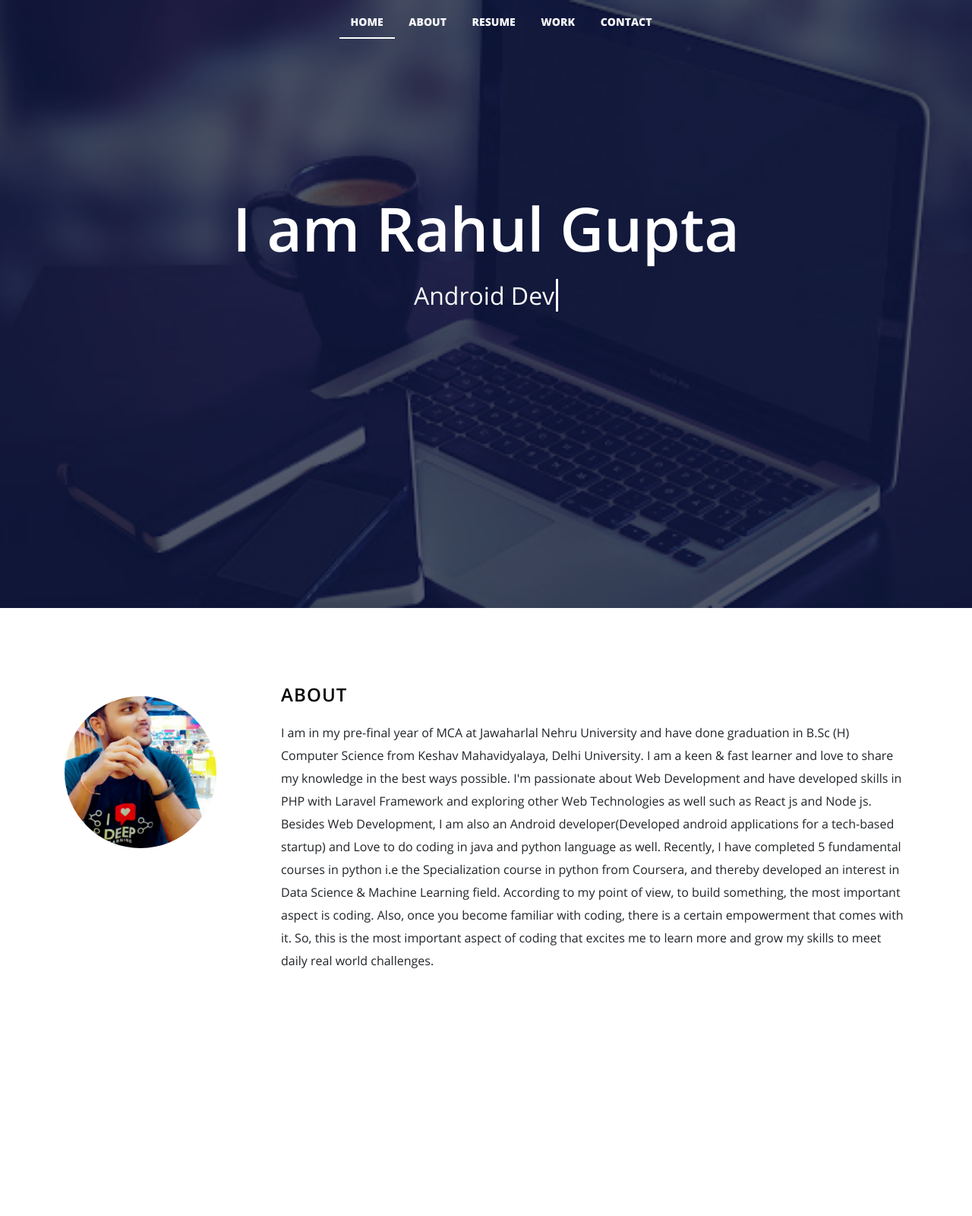
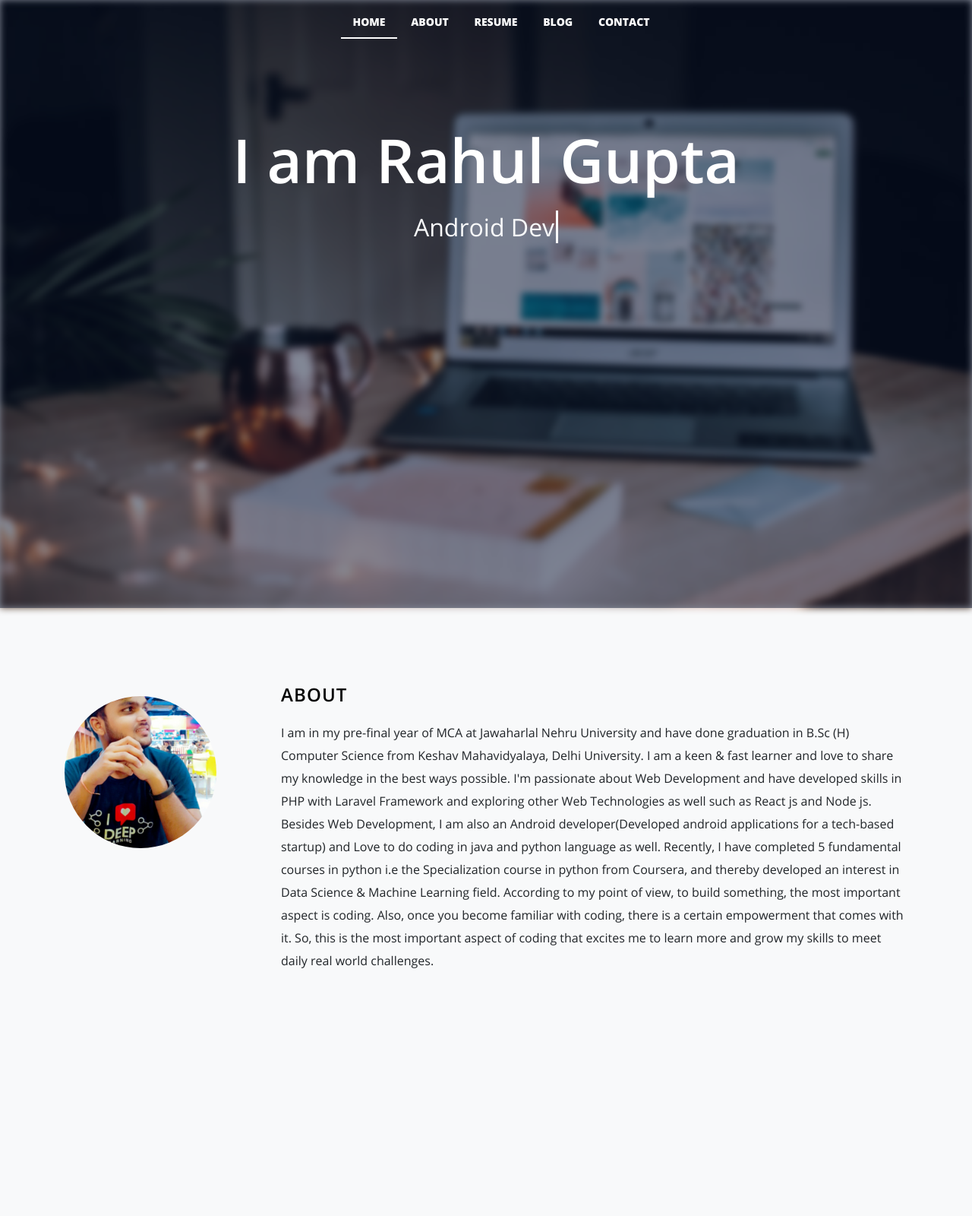
Before and after one commit to rahul26021999/portfolio, a plain HTML site: page index.html in a window 1280 px wide. Shown: the top 1600 px of the page at 76% size. Drawn offline with nearby package versions, Linux system fonts and the light colour scheme.

Commit message:
image and colors changed

```diff
--- a/index.html
+++ b/index.html
@@ -3,7 +3,8 @@
 <head>
     <meta charset="UTF-8">
     <meta name="viewport" content="width=device-width, initial-scale=1.0">
-    <title>Document</title>
+    <title>Rahul Gupta</title>
+    <link rel="stylesheet" href="https://cdnjs.cloudflare.com/ajax/libs/font-awesome/4.7.0/css/font-awesome.min.css">
     <link rel="stylesheet" href="https://stackpath.bootstrapcdn.com/bootstrap/4.3.1/css/bootstrap.min.css" integrity="sha384-ggOyR0iXCbMQv3Xipma34MD+dH/1fQ784/j6cY/iJTQUOhcWr7x9JvoRxT2MZw1T" crossorigin="anonymous">
     <link rel="stylesheet" href="stylesheet.css">
     <script src="https://code.jquery.com/jquery-3.2.1.min.js"></script>
@@ -16,23 +17,23 @@
         <li><a class="nav-item active" href="#home">Home</a></li>
         <li><a class="nav-item" href="#about">About</a></li>
         <li><a class="nav-item" href="#resume">Resume</a></li>
-        <li><a class="nav-item" href="#work">work</a></li>
-        <!-- <li class="nav-item"><a href="#blogs">Blog</a></li> -->
+        <li><a href="#blog" class="nav-item" >Blog</a></li>
         <li><a class="nav-item" href="#contact">Contact</a></li>
     </ul>
    </nav>
-   <div class="parallax" id="home">
+   <div class="content-wrapper" id="home">
+       <div class="parallax"></div>
         <div class="inner-parallax">
-        <div class="title-wrapper">
-            <div class="title">I am Rahul Gupta</div>
-            <div class="subtitle typewrite" data-period="2000" data-type='[ "Web Developer", "Android Developer" ]'><span class="wrap"></span></div>
-        </div>
+            <div class="title-wrapper">
+                <div class="title">I am Rahul Gupta</div>
+                <div class="subtitle typewrite" data-period="2000" data-type='[ "Web Developer", "Android Developer" ]'><span class="wrap"></span></div>
+            </div>
         </div>
     </div>
-   <div class="content-wrapper" id="about">
+   <div class="content-wrapper content-padding" id="about">
        <div class="container">
         <div class="row">
-            <div class="col-sm-3 mt-3">
+            <div class="col-sm-3 mt-3 mb-3">
                 <img src="images/my.jpeg" width="200px" class="rounded-circle" alt="">
             </div>
             <div class="col-sm-9">
@@ -49,7 +50,7 @@
         </div>
        </div>
     </div>
-    <div class="content-wrapper" id="resume">
+    <div class="content-wrapper content-padding" id="resume">
         <div class="container">
             <div class="row">
                 <div class="col-sm-3"><h3 class="resume-title">Education</h3></div>
@@ -99,11 +100,17 @@
             </div>
         </div>
     </div>
-    <div class="content-wrapper" id="work">
-        work
+    <div class="content-wrapper content-padding" id="blog">
+        blog
     </div>
     <div class="content-wrapper" id="contact">
             contact
     </div>
+    <footer>
+        <a href="#" class="fa fa-facebook social-icon"></a>
+        <a href="#" class="fa fa-twitter social-icon"></a>
+        <a href="#" class="fa fa-linkedin social-icon"></a>
+        <p>Copyright 2021 Rahul Gupta <b style="font-size: 30px;">.</b> Made with <i class="fa fa-heart text-danger"></i> by Rahul Gupta</p>
+    </footer>
 </body>
 </html>
--- a/script.js
+++ b/script.js
@@ -57,9 +57,18 @@ $(document).ready(function(){
   });
 function scrollListner(){
   var scrollTop=$(document).scrollTop();
-  if (scrollTop > 10) {
-    $("nav").css("background-color", "#071330");
+  if (scrollTop > 20 && scrollTop < $("#about").offset().top-50){
+    $("nav").css("display","none");
+  }
+  else if (scrollTop+50 > $("#about").offset().top){
+    $("nav").css("display","block");
+    $("nav").css("background-color", "white");
+    $("nav a").css("color","black")
+    $("nav a").css("border-color","black")
   } else {
+    $("nav").css("display","block");
+    $("nav a").css("color","white")
+    $("nav a").css("border-color","white")
     $("nav").css("background-color", "transparent");
   }
   console.log(scrollTop);
@@ -72,8 +81,8 @@ function scrollListner(){
     $("nav li:nth-child(2) .nav-item").removeClass("active");
     $("nav li:nth-child(1) .nav-item").removeClass("active");
   }
-  else if(scrollTop >= $("#work").offset().top){
-    console.log("work");
+  else if(scrollTop >= $("#blog").offset().top){
+    console.log("blog");
     $("nav li:nth-child(4) .nav-item").addClass("active");
     $("nav li:nth-child(5) .nav-item").removeClass("active");
     $("nav li:nth-child(3) .nav-item").removeClass("active");
--- a/stylesheet.css
+++ b/stylesheet.css
@@ -15,7 +15,7 @@
     margin: 0px;
     font-family: 'Open Sans Regular' ;
     --bg-light : #f8f9fa;
-    --dark-blue-60: #071330a6;
+    --dark-blue-60: #0713307e;
     --dark-blue: #071330;
     --grey:#7A7A7A;
 }
@@ -57,8 +57,9 @@ nav li .nav-item:hover{
 
 .parallax {
     /* The image used */
-    background-image: url('images/image1.jpeg');
-
+    background-image: url('images/image2.jpeg');
+    filter: blur(8px);
+    -webkit-filter: blur(5px);
     /* Full height */
     height: 100vh;
 
@@ -66,16 +67,22 @@ nav li .nav-item:hover{
     background-attachment: fixed;
     background-position: center;
     background-repeat: no-repeat;
-    background-size: cover;
+    background-size:cover;
+      /* Add the blur effect */
+
 }
 .inner-parallax{
+    position: absolute;
+    top: 0;
+    height: 100vh;
+    right: 0;
+    left: 0;
     background-color: var(--dark-blue-60);
-    height: 100vh;
-    position: relative;
+
 }
 .title-wrapper{
     position: absolute;
-    top: 30%;
+    top: 150px;
     left: 0;
     right: 0;
 }
@@ -98,14 +105,18 @@ nav li .nav-item:hover{
 }
 .content-wrapper{
     min-height: 100vh;
+}
+.content-padding{
     padding-top: 100px;
     padding-bottom: 100px;
 }
-#about{
-    background-color: white;
+#about,
+#blog,
+#contact{
+    background-color: var(--bg-light);
 }
 #resume{
-    background-color: var(--dark-blue);
+    background-color: #000C66;
 }
 .resume-title,
 .work-title{
@@ -148,3 +159,28 @@ nav li .nav-item:hover{
     font-size: 12px;
     text-transform: uppercase;
 }
+
+footer{
+    padding: 10px;
+    background-color: var(--dark-blue);
+    margin: 0;
+    font-size: 14px;
+    text-align: center;
+    color:#dfdfdf;
+}
+.social-icon{
+    height: 50px;
+    width: 50px;
+    text-align: center;
+    font-size: 19px;
+    line-height: 50px;
+    color: white;
+    text-decoration: none;
+    margin: 25px 10px;
+    border-radius: 50%;
+    background-color: rgba(255, 255, 255, 0.205);
+}
+.social-icon:hover{
+    text-decoration: none;
+    color: blue;
+}
```
Also changed, not shown: images/image2.jpeg (added).
